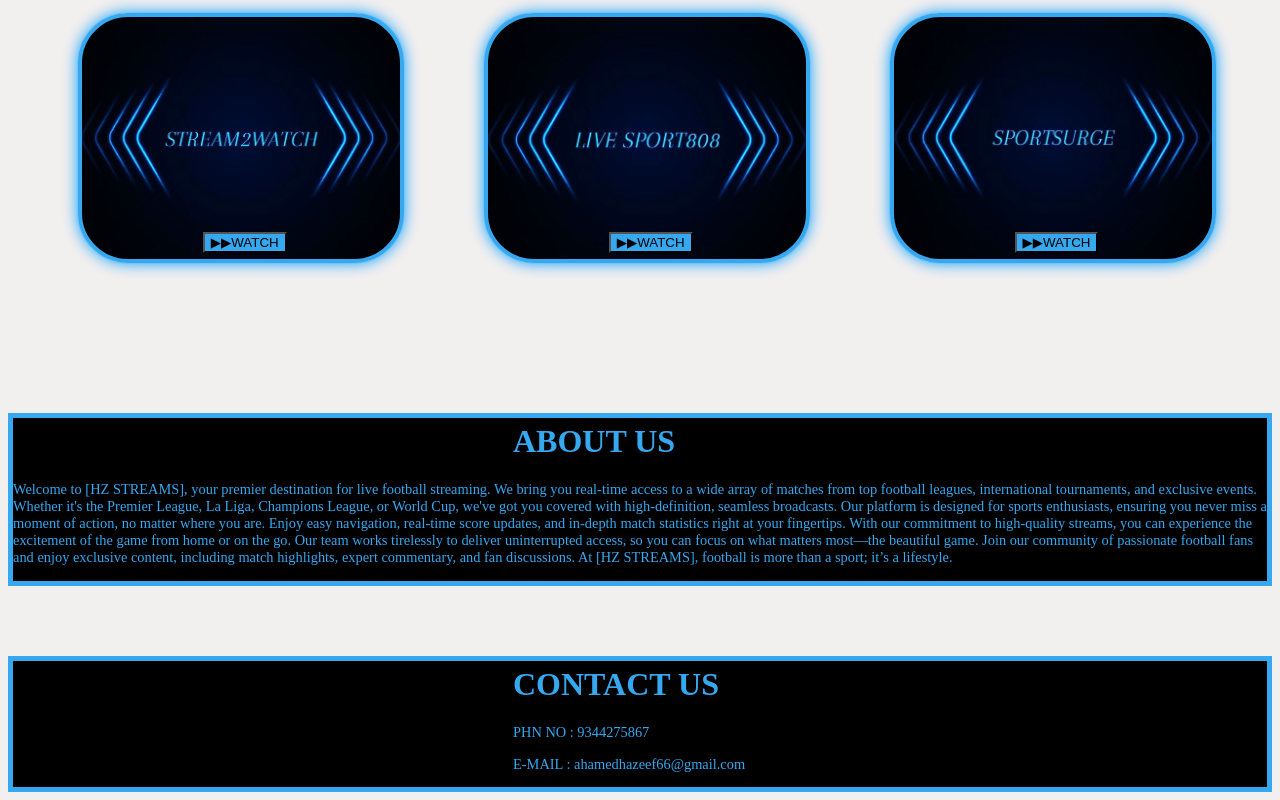
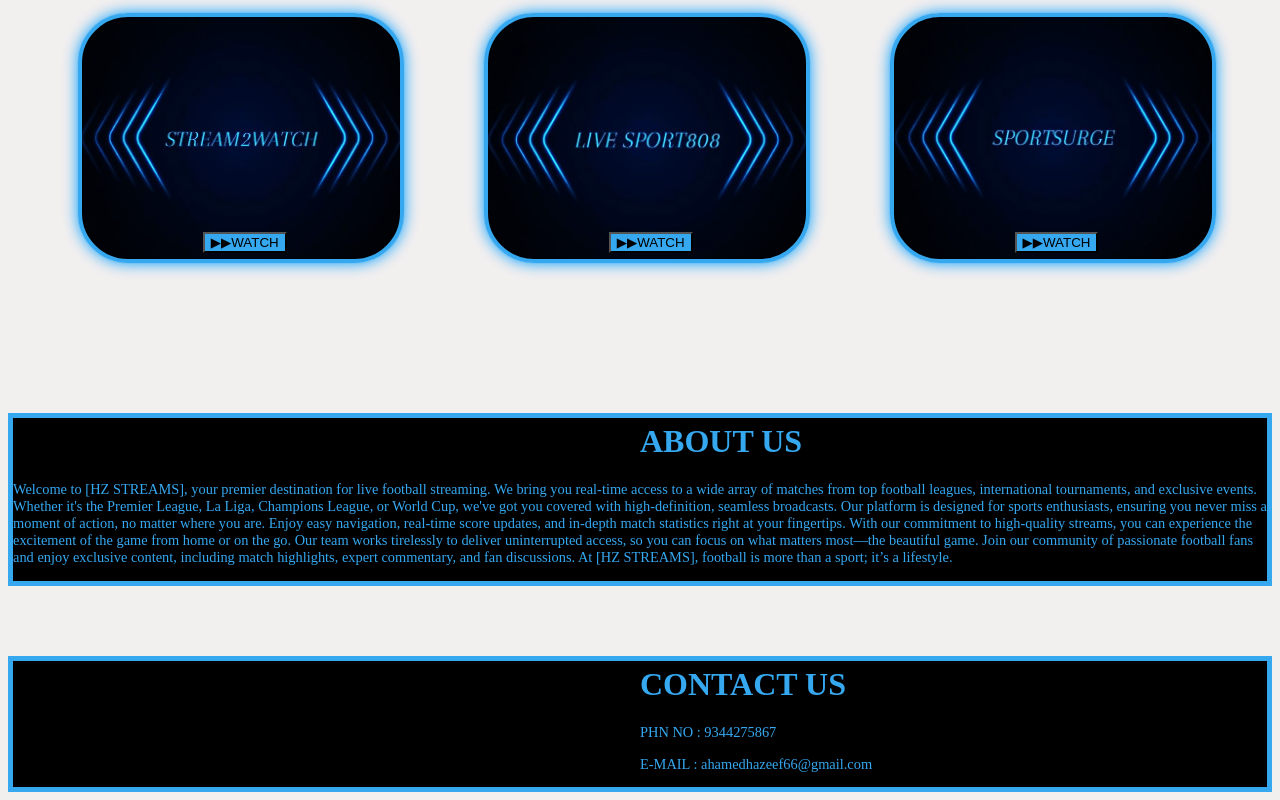
Before and after one commit to Hazeef-11/HZ-STREAMS.com, a plain HTML site: page index.html in a window 1280 px wide. Shown: the part 1501-2301 px from the top of the page. Drawn offline with Linux system fonts and the light colour scheme.

Commit message:
Update h.css

```diff
--- a/h.css
+++ b/h.css
@@ -379,7 +379,7 @@
 }
 
 .bu{
-    margin-left: 500px;
+    margin-left: 50%;
     color:  rgb(53,168,240);
     margin-top: 5px;
 }
@@ -392,7 +392,7 @@
 
 .bp{
     color:rgb(53,168,240) ;
-    margin-left: 500px;
+    margin-left: 50%;
     align-items: center;
     font-size:90%;
 
```
